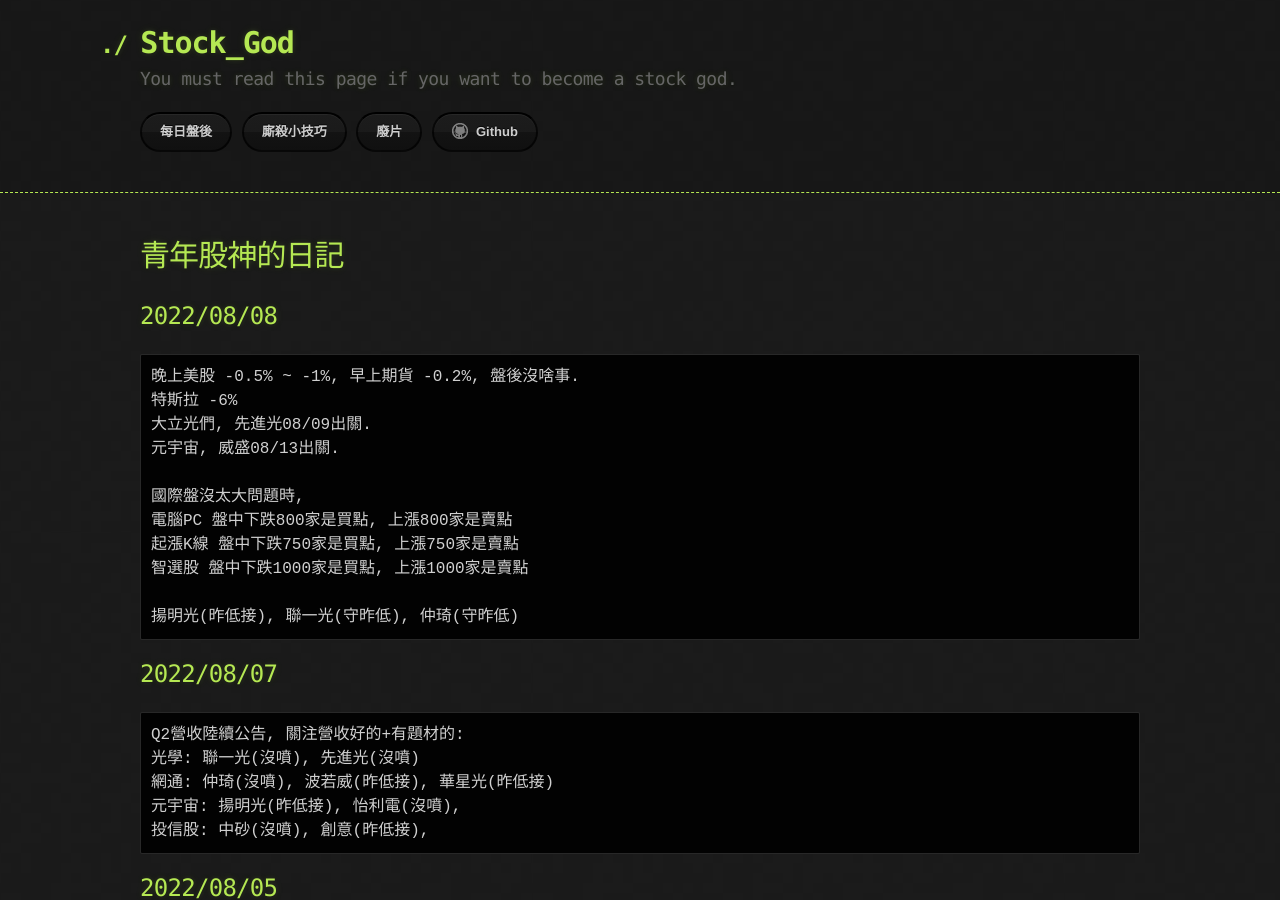
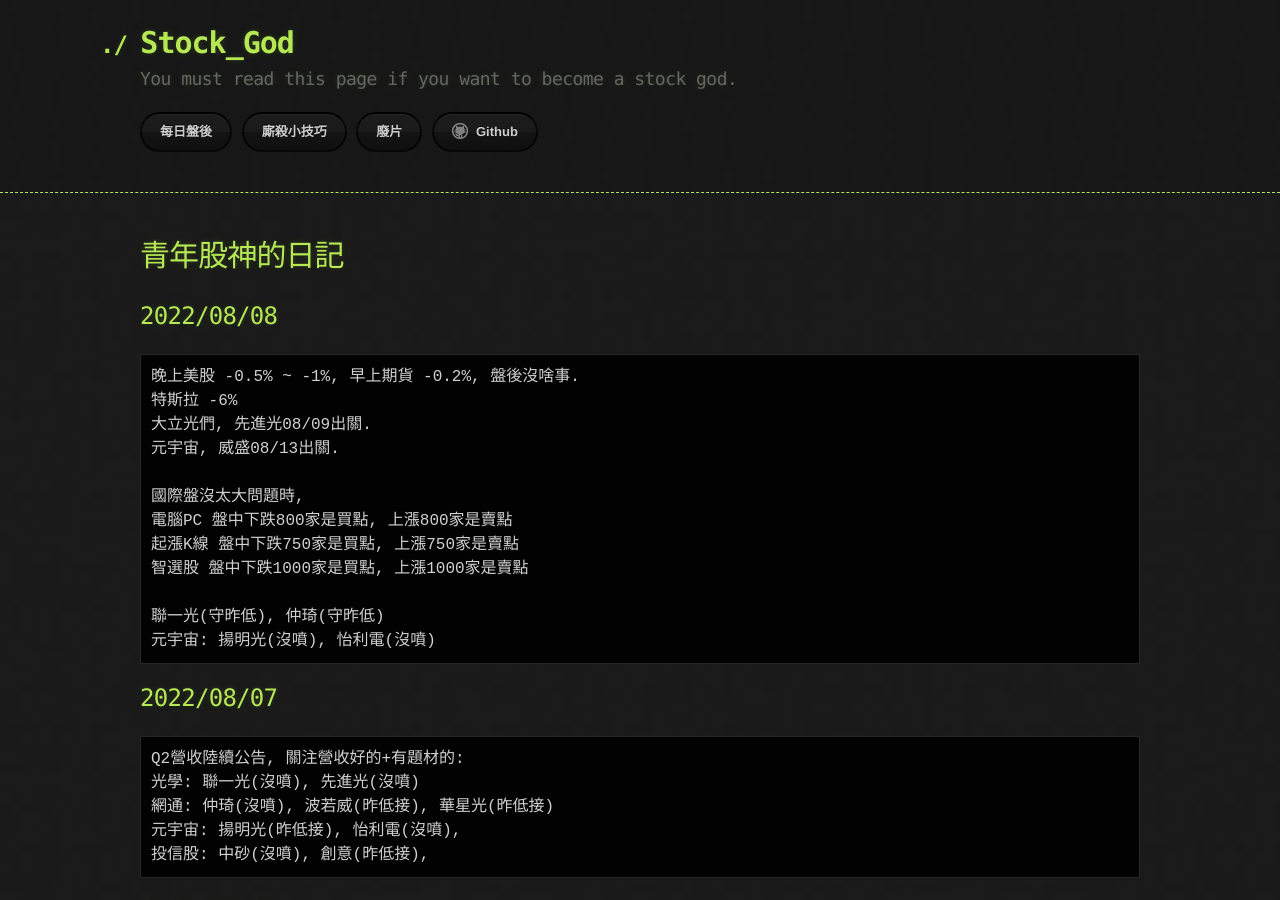
Before and after one commit to lepg5487/Stock_God, a Jekyll site: the page built from index.md, in a window 1280 px wide and 900 px high. Built offline with Jekyll 4.4.1, drawn with Linux system fonts in a browser that asks for light colours; our own code applies the rules of GitHub Pages for plain Markdown files.

Commit message:
Update index.md

````diff
--- a/index.md
+++ b/index.md
@@ -16,7 +16,8 @@ layout: testlayouts
 起漲K線 盤中下跌750家是買點, 上漲750家是賣點
 智選股 盤中下跌1000家是買點, 上漲1000家是賣點
 
-揚明光(昨低接), 聯一光(守昨低), 仲琦(守昨低)
+聯一光(守昨低), 仲琦(守昨低)
+元宇宙: 揚明光(沒噴), 怡利電(沒噴)
 ```
 
 ## 2022/08/07
````
